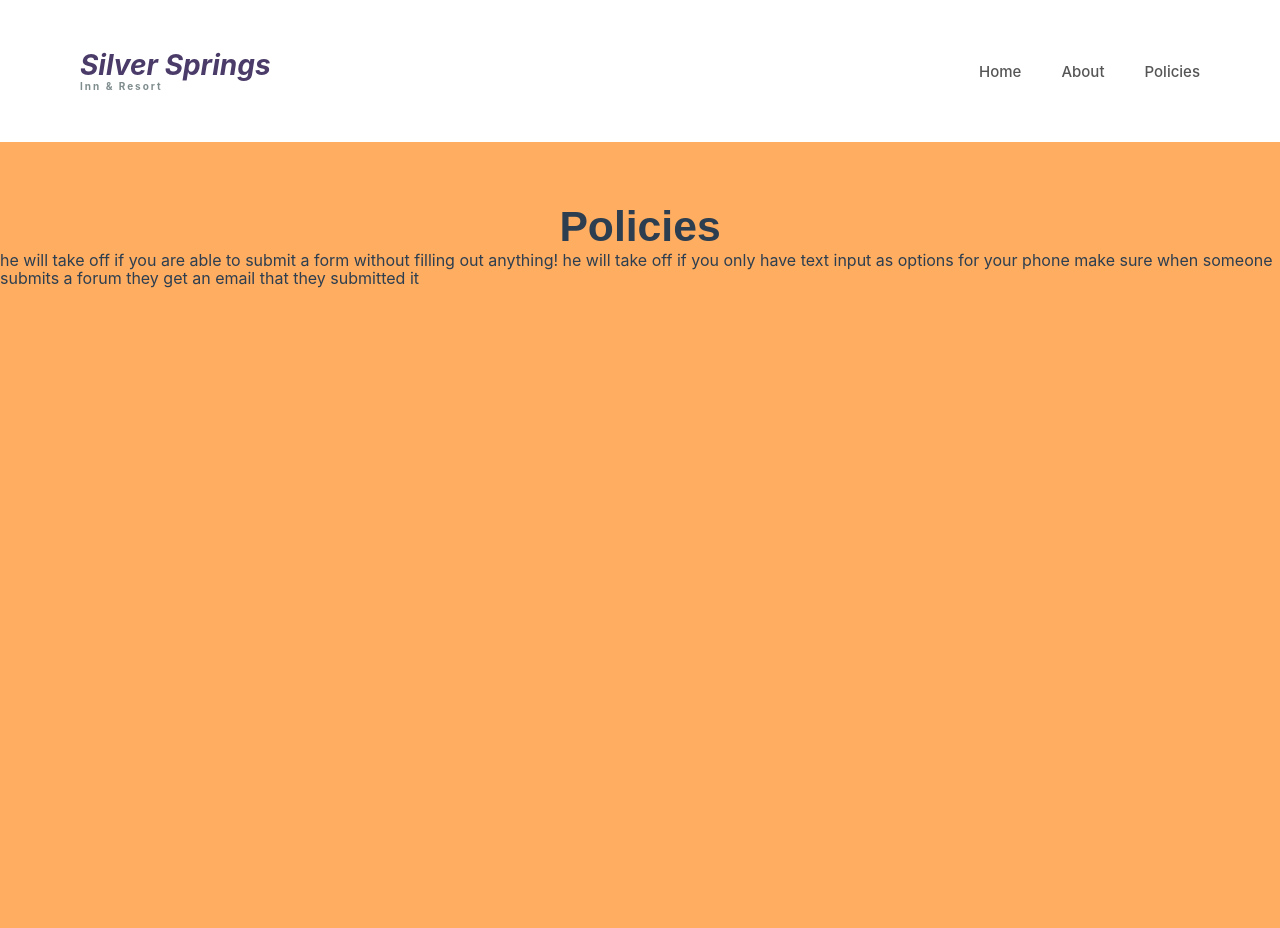
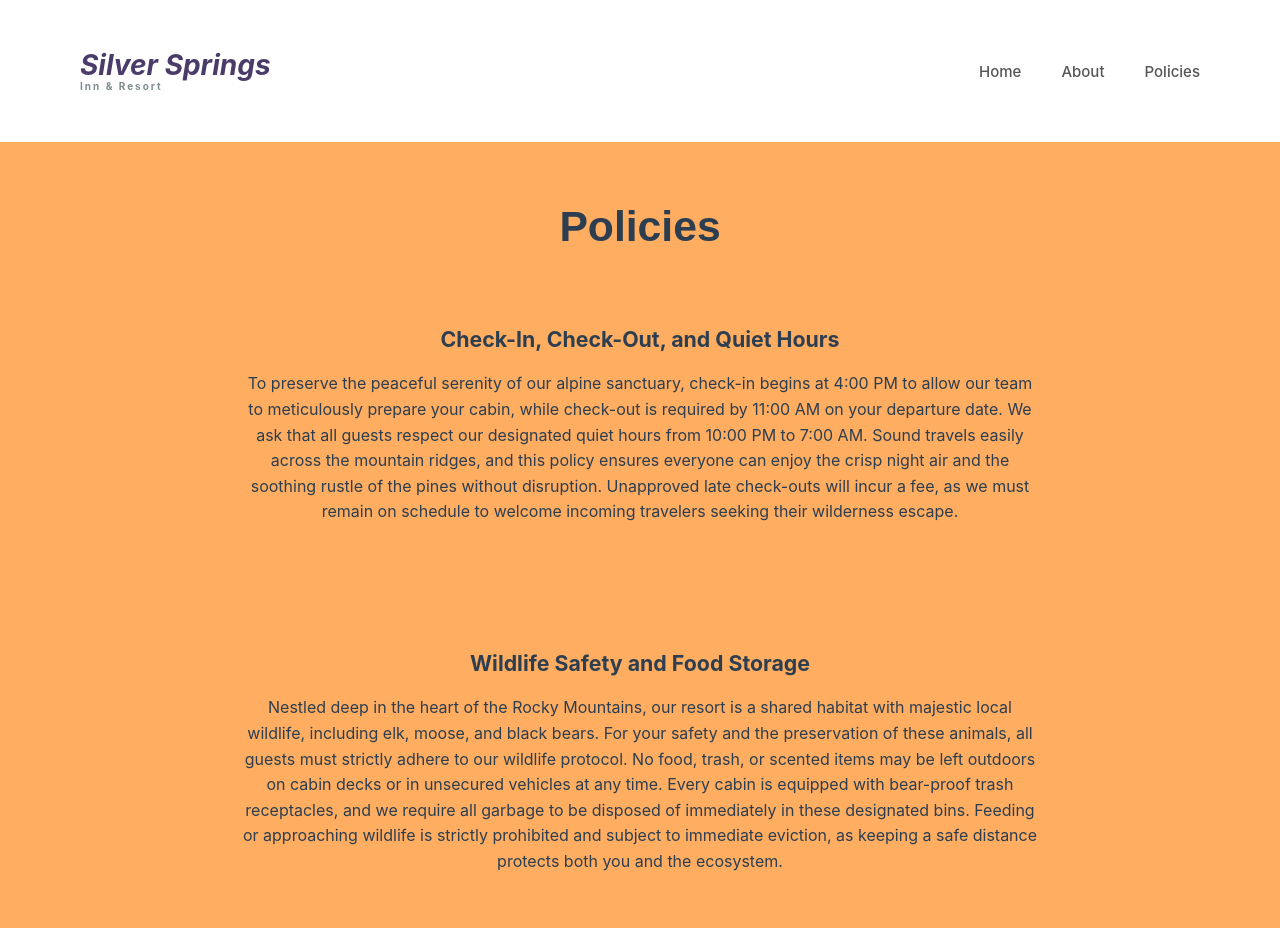
Before and after one commit to reaganw12/Project-2, a plain HTML site: page starter-site-22-main/policies.html in a window 1280 px wide. Shown: the top 928 px of the page. Before the commit the page ends 800 px from the top, so only its background shows below. Drawn offline with Linux system fonts and the light colour scheme.

Commit message:
css updates to all pages

```diff
--- a/starter-site-22-main/css/main.css
+++ b/starter-site-22-main/css/main.css
@@ -43,6 +43,22 @@ body {
 h2 {
     font-size: 32pt;
     text-align: center;
+}
+
+h3 {
+    font-size: 16pt;
+    text-align: center;
+    padding-top: 76px;
+}
+
+.policy-text {
+    text-align: center;
+    font-size: 12pt;
+    max-width: 800px;
+    margin: 0 auto;
+    line-height: 1.6;
+    padding-top: 20px;
+    padding-bottom: 50px;
 }
 
 .nav-links {
@@ -119,7 +135,7 @@ h2 {
 .book-now-btn {
     pointer-events: auto;
     display: inline-block;
-    background-color: #8e7cc3;
+    background-color: rgb(255, 173, 96);
     color: #ffffff;
     text-decoration: none;
     font-size: 16px;
--- a/starter-site-22-main/policies.html
+++ b/starter-site-22-main/policies.html
@@ -35,11 +35,18 @@
         </nav>
     </header>
   </head>
-          <div style="padding: 60px 100px 0 100px; font-family: sans-serif;">
-          <h2>Policies</h2>
-        </div>
+
+<div style="padding: 60px 100px 0 100px; font-family: sans-serif;">
+  <h2>Policies</h2>
+</div>
+
+<h3>Check-In, Check-Out, and Quiet Hours</h3>
+<p class="policy-text">To preserve the peaceful serenity of our alpine sanctuary, check-in begins at 4:00 PM to allow our team to meticulously prepare your cabin, while check-out is required by 11:00 AM on your departure date. We ask that all guests respect our designated quiet hours from 10:00 PM to 7:00 AM. Sound travels easily across the mountain ridges, and this policy ensures everyone can enjoy the crisp night air and the soothing rustle of the pines without disruption. Unapproved late check-outs will incur a fee, as we must remain on schedule to welcome incoming travelers seeking their wilderness escape.</p>
+
+<h3>Wildlife Safety and Food Storage</h3>
+<p class="policy-text">Nestled deep in the heart of the Rocky Mountains, our resort is a shared habitat with majestic local wildlife, including elk, moose, and black bears. For your safety and the preservation of these animals, all guests must strictly adhere to our wildlife protocol. No food, trash, or scented items may be left outdoors on cabin decks or in unsecured vehicles at any time. Every cabin is equipped with bear-proof trash receptacles, and we require all garbage to be disposed of immediately in these designated bins. Feeding or approaching wildlife is strictly prohibited and subject to immediate eviction, as keeping a safe distance protects both you and the ecosystem.</p>
+
+<h3>Fire Safety and Outdoor Grilling</h3>
+<p class="policy-text">Given our pristine, heavily forested location, fire safety is our absolute highest priority. Open campfires, wood-burning fire pits, and fireworks are strictly banned across the entire property. Guests are welcome to use the designated propane fire tables and community grilling stations provided by the resort, provided they are never left unattended while in use. In the event of high wind speeds or county-enforced fire bans, all outdoor cooking units will be locked down immediately. We appreciate your vigilance in helping us protect these beautiful mountains and our historic log cabins from the devastating threat of wildfires.</p>
+
 </html>
-
-he will take off if you are able to submit a form without filling out anything!
-he will take off if you only have text input as options for your phone
-make sure when someone submits a forum they get an email that they submitted it
```
Also changed, not shown: starter-site-22-main/index.html (+1 -1 lines).
